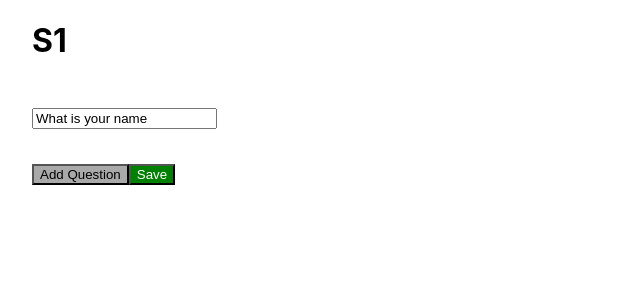
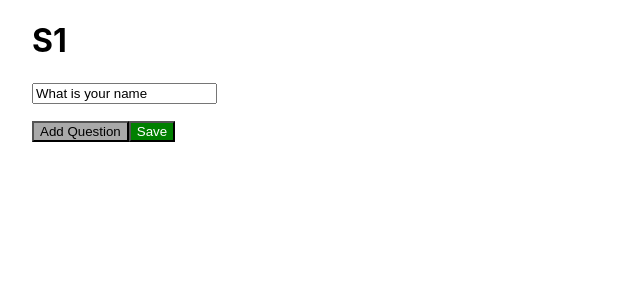
Before and after one commit to astwys/ms-survey-tool, a Next.js app in the folder survey-tool-webapp/: page /survey/edit/1 in a window 1280 px wide. Shown: the top 300 px of the page, without its empty margins (0-640 px from the left). Built offline with nearby package versions, Linux system fonts and the light colour scheme.

Commit message:
(webapp) group create/edit quest. lists into comp.

```diff
--- /dev/null
+++ b/survey-tool-webapp/components/molecules/SurveyQuestionSet.tsx
@@ -0,0 +1,32 @@
+import { Question } from '../../types/Survey'
+import InputField from '../atoms/InputField'
+
+type SurveyQuestionSetProps = {
+  questions: Question[]
+  onChange: (questions: Question[]) => void
+}
+const SurveyQuestionSet = (props: SurveyQuestionSetProps) => {
+  const onChangeQuestion = (id: number) => (text: string) => {
+    const newQuestions = props.questions.map(q => {
+      if (q.id === id) {
+        q.text = text
+      }
+
+      return q
+    })
+
+    props.onChange(newQuestions)
+  }
+
+  return (
+    <div>
+      {props.questions.map(q => (
+        <p key={q.id}>
+          <InputField text={q.text} onChange={onChangeQuestion(q.id)} inputType="text" />
+        </p>
+      ))}
+    </div>
+  )
+}
+
+export default SurveyQuestionSet
--- a/survey-tool-webapp/pages/survey/edit/[id].tsx
+++ b/survey-tool-webapp/pages/survey/edit/[id].tsx
@@ -11,6 +11,7 @@ import { Question, Survey } from '../../../types/Survey'
 import styles from '../../../styles/EditSurvey.module.css'
 import Button from '../../../components/atoms/Button'
 import { updateSurvey } from '../../../requests/survey'
+import SurveyQuestionSet from '../../../components/molecules/SurveyQuestionSet'
 
 const EditSurvey: NextPage = () => {
   const router = useRouter()
@@ -25,22 +26,14 @@ const EditSurvey: NextPage = () => {
     }
   }, [data])
 
-  const onChangeQuestion = (id: number) => (text: string) => {
+  const onChangeQuestions = (questions: Question[]) => {
     if (!survey) {
       return
     }
 
-    const newQuestions = survey?.questions.map(q => {
-      if (q.id === id) {
-        q.text = text
-      }
-
-      return q
-    })
-
     setSurvey({
       ...survey,
-      questions: newQuestions,
+      questions,
     })
   }
 
@@ -78,13 +71,7 @@ const EditSurvey: NextPage = () => {
   return (
     <div className={styles.container}>
       <h1>{survey.name}</h1>
-      <div className={styles.questionList}>
-        {survey.questions.map(q => (
-          <p key={q.id}>
-            <InputField text={q.text} onChange={onChangeQuestion(q.id)} inputType="text" />
-          </p>
-        ))}
-      </div>
+      <SurveyQuestionSet questions={survey.questions} onChange={onChangeQuestions} />
       <Button text="Add Question" type="primary" onClick={onClickAddQuestion} />
       <Button text="Save" type="success" onClick={onClickSave} />
     </div>
```
Also changed, not shown: survey-tool-webapp/pages/survey/create.tsx (+4 -18 lines).
